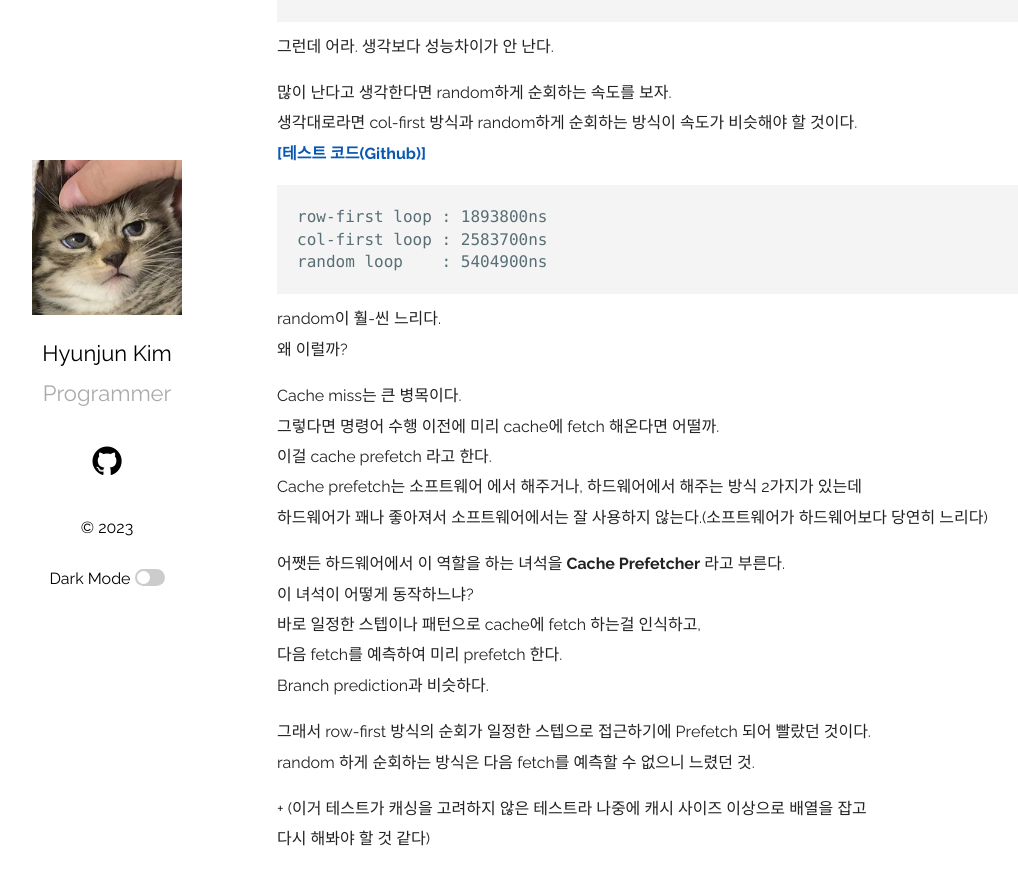
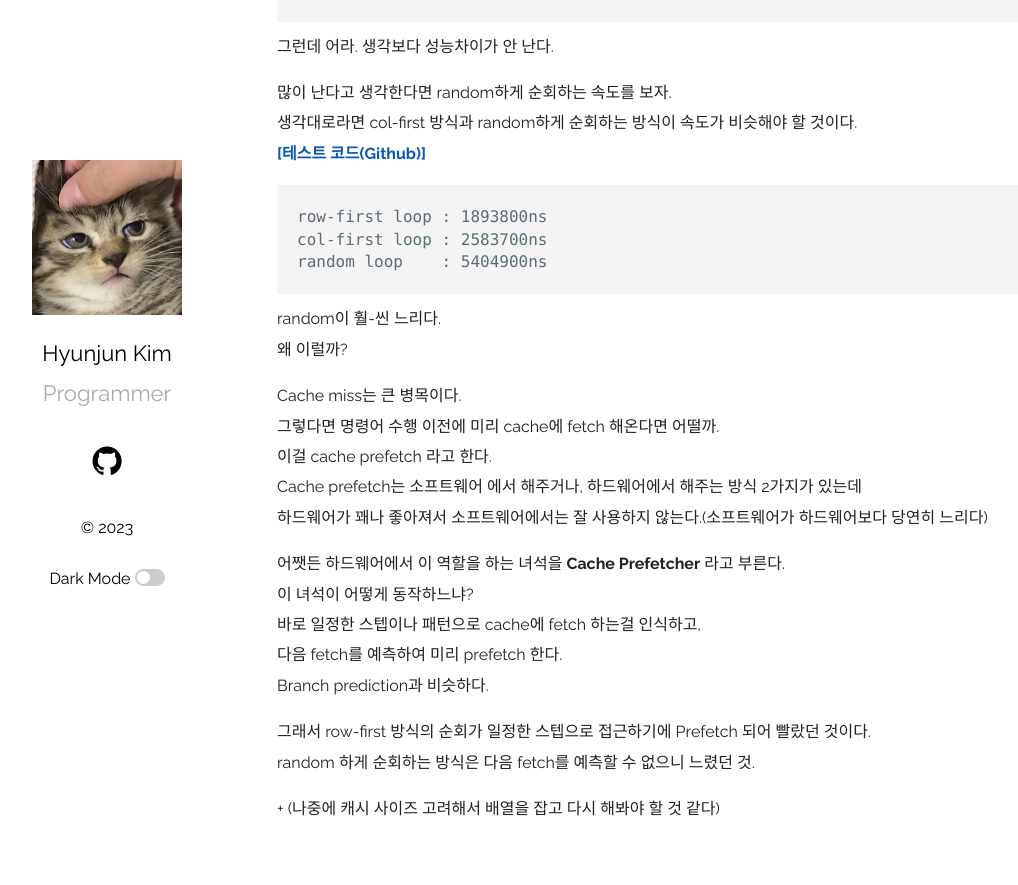
Before and after one commit to Ria9993/Ria9993.github.io, a Jekyll site: the page built from _posts/2022-10-04-cache-prefetch.md, in a window 1280 px wide and 900 px high, scrolled down 906 px. Shown: the top 885 px of the window, without its empty margins (78-1096 px from the left). Built offline with Jekyll 4.4.1, drawn with Linux system fonts in a browser that asks for light colours; comment, search, counter and statistics services are not loaded; some of the changed text lies outside the part shown.

Commit message:
Update 2022-10-04-cache-prefetch.md

```diff
--- a/_posts/2022-10-04-cache-prefetch.md
+++ b/_posts/2022-10-04-cache-prefetch.md
@@ -64,5 +64,4 @@ Branch prediction과 비슷하다.
 random 하게 순회하는 방식은 다음 fetch를 예측할 수 없으니 느렸던 것.
 
 +
-(이거 테스트가 캐싱을 고려하지 않은 테스트라 나중에 캐시 사이즈 이상으로 배열을 잡고
-다시 해봐야 할 것 같다)
+(나중에 캐시 사이즈 고려해서 배열을 잡고 다시 해봐야 할 것 같다)
```
Also changed, not shown: other parts of _posts/2022-10-04-cache-prefetch.md (+1 -1 lines).
